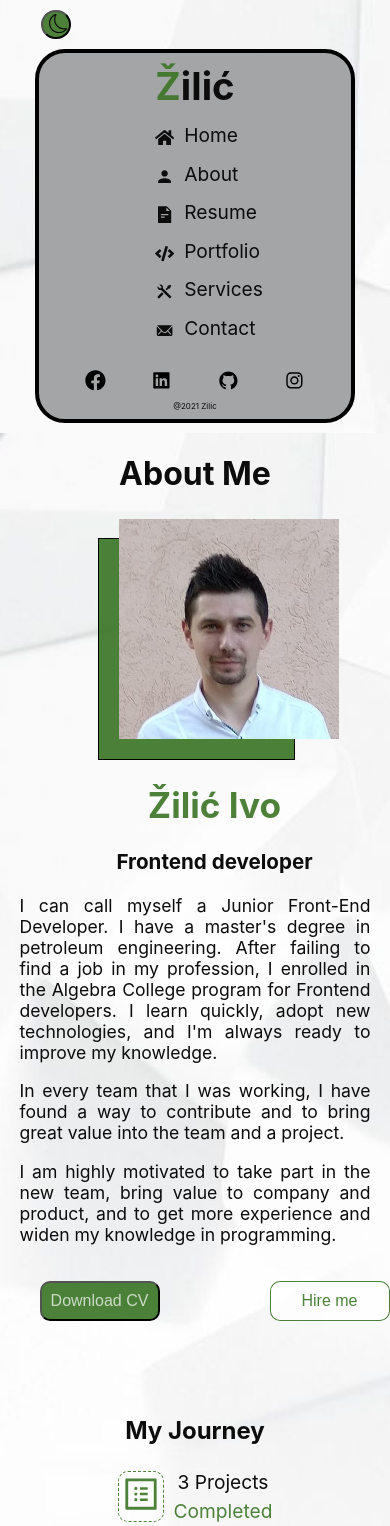
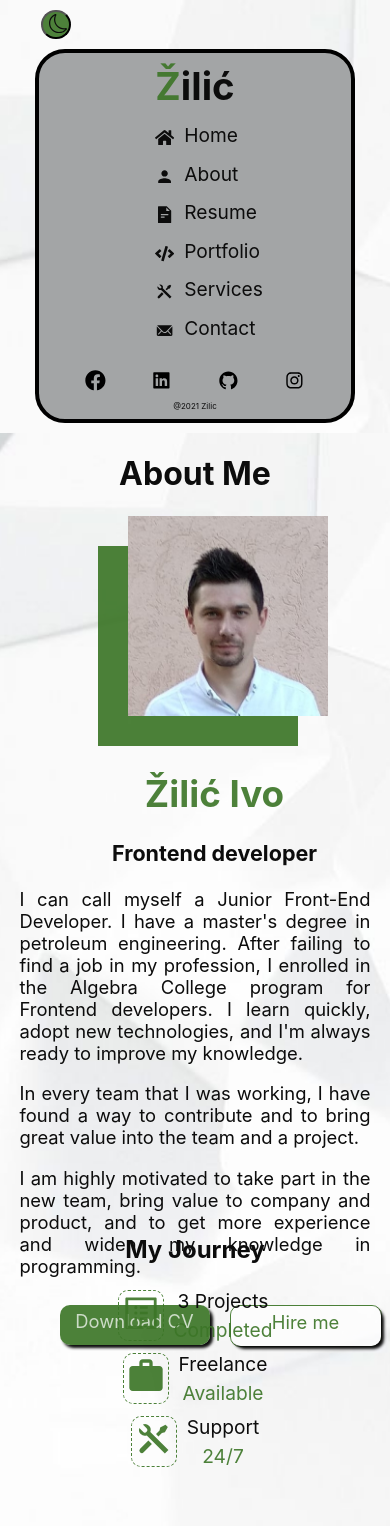
Before and after one commit to ZilicIvo91/Portfolio-new, a React (Create React App) app: page /about in a window 390 px wide. Shown: the top 1526 px of the page. Built offline with nearby package versions, Linux system fonts and the light colour scheme.

Commit message:
Update About component

```diff
--- a/src/App.scss
+++ b/src/App.scss
@@ -81,11 +81,8 @@ body.dark-mode{
     }
 
     &__image-wrapper {
-      padding: 2px;
-
       #{$this}--extended & {
           border: 1px dashed $dark-mode-text-border;
-          border-radius: 10px;
       }
     }
 
@@ -180,8 +177,33 @@ body.dark-mode{
       }
     }
   }
-  .about-container{
+  .about{
     @include background-dark;
+
+    &__image-wrapper{
+      background-color: $dark-mode-text-border;
+    }
+
+    &__text--header{
+      color: $dark-mode-text-border;
+    }
+
+    &__button{
+      a{
+        box-shadow: 3px 3px 3px $dark-mode-text;
+        background-color: $dark-mode-text-border;
+        color: $light-mode-text;
+      }
+
+      &--second{
+        color: $dark-mode-text-border;
+        border: 1px solid $dark-mode-text-border;
+        a{
+          background-color: $dark-mode-text-button;
+          color: $dark-mode-text-border;
+      }
+      }
+    }
 
     .about-profile{
       .about-img{
--- a/src/components/About/About.js
+++ b/src/components/About/About.js
@@ -13,31 +13,44 @@ function About() {
     return (
         <>
         <Navbar />
-        <div className="about-container">
+        <div className="about">
+            <div className="about__inner">
+                <div className="about__header">
                 <h1>About Me</h1>
-            <div className="about-profile">
-                <div className="about-img">
+                </div>
+                <div className="about__holder">
+                    <div className="about__holder--left">
+                        <div className="about__image-wrapper">
                             <img src={picture} alt="foto" />
                         </div>
+                    </div>
+                    <div className="about__holder--right">
 
-                <div className="about-text">
-                    <h1>Žilić Ivo</h1>
+                    <div className="about__text">
+                        <h1 className="about__text--header">Žilić Ivo</h1>
                         <h3>Frontend developer</h3>
                         <p>I can call myself a Junior Front-End Developer. I have a master's degree in petroleum engineering. After failing to find a job in my profession, I enrolled in the Algebra College program for Frontend developers. I learn quickly, adopt new technologies, and I'm always ready to improve my knowledge.</p>
                         <p>In every team that I was working, I have found a way to contribute and to bring great value into the team and a project.</p>
                         <p>I am highly motivated to take part in the new team, bring value to company and product, and to get more experience and widen my knowledge in programming.</p>
 
-                    <div className="about-btns">
-                        <button className="about-button"><a href={CV_Zilic_Ivo} target="_black">Download CV</a></button>
-                        <button className="about-buttontwo"><Link to={'/contact'}>Hire me</Link></button>
+                        <div className="about__buttons">
+                            <div className="about__buttons about__button">
+                                <a href={CV_Zilic_Ivo} target="_black">Download CV</a>
+                            </div>
+                            <div className="about__buttons about__button about__button--second">
+                                <Link to={'/contact'}>Hire me</Link>
+                            </div>
+                        </div>
                     </div>
                     </div>
 
                 </div>
-            <div className="about-profile">
-                    <div className="myJourney-container">
+
+            </div>
+            <div className="about__icons">
+                    <div className="journey__holder">
                         <h2>My Journey</h2>
-                            <div className="about-myJourneys">
+                            <div className="journey__icons">
                             {Journey.map((journey) => {
                                     return(
                                         <div key={journey.id}>
@@ -49,9 +62,9 @@ function About() {
 
                             </div>
                         </div>
-                        <div className="interest-container">
-                            <h2 className="interest-header">My Interests</h2>
-                            <div className="about-interests">
+                        <div className="interest__holder">
+                            <h2 className="interest__header">My Interests</h2>
+                            <div className="interest__icons">
                                 {Interest.map((interest) => {
                                     return(
                                         <div key={interest.id}>
--- a/src/components/About/About.scss
+++ b/src/components/About/About.scss
@@ -1,160 +1,175 @@
 @import '../../sass/theme.scss';
 
-.about-container{
+.about{
     text-align: center;
     width: 100%;
     margin-left: 300px;
     @include background-light;
+    height: 100vh;
 
-    .about-profile{
+    @media screen and (max-width: 450px){
+        width: 100%;
+        margin-top: 10px;
+        margin-left: 0px;
+        height: min-content;
+    }
+
+    &__header{
+        text-align: center;
+    }
+
+    &__holder{
+        height: 55vh;
         display: grid;
         grid-template-columns: 1fr 1fr;
-        margin-top: 25px;
 
-        .about-img{
-            border: 1px solid black;
-            margin-left: 25%;
-            margin-top: 5%;
-            width: 220px;
-            height: 220px;
-            background-color: $light-mode-text-border;
-            position: relative;
-
-            img{
-                width: 220px;
-                position: absolute;
-                top: -20px;
-                left: 20px;
+        @media screen and (max-width: 450px){
+            height: 80vh;
+            display: grid;
+            grid-template-columns: 1fr;
         }
     }
 
-        .about-text{
+    &__image-wrapper{
+        width: 30%;
+        height: 48%;
+        background-color: $light-mode-text-border;
+        margin-left: 25%;
+        margin-top: 8%;
+        position: relative;
+
+        @media screen and (max-width: 450px){
+            width: 200px;
+            height: 200px;
+            margin-left: 25%;
+            margin-top: 8%;
+            position: relative;
+        }
+
+        img{
+            position: absolute;
+            width: 100%;
+            top: -30px;
+            left: 30px;
+
+            @media screen and (max-width: 450px){
+                width: 200px;
+            }
+        }
+    }
+
+    &__text{
+        text-align: left;
+        margin: 10px 0px;
+        width: 80%;
+        font-size: 1.15rem;
+
+        @media screen and (max-width: 450px){
+            width: 100%;
+            align-items: center;
+            margin-left: 5%;
+            text-align: center;
+
+            p{
                 text-align: justify;
-            width: 80%;
-            font-size: 1.1rem;
+                width: 90%;
+            }
+        }
 
-            h1{
+        &--header{
             color: $light-mode-text-border;
         }
+    }
 
-            .about-button{
-                width: 120px;
-                height: 40px;
+    &__buttons{
+        width: 60%;
+        display: flex;
+        justify-content: space-between;
         border-radius: 10px;
-                margin-right: 20px;
-                margin-top: 5%;
-                background-color: $light-mode-text-border;
+        margin-top: 10px;
 
-                a{
-                    text-decoration: none;
-                    color: $dark-mode-text;
+        @media screen and (max-width: 450px){
+            display: flex;
+            justify-content: space-between;
+            margin-left: 20px;
         }
     }
-            .about-buttontwo{
-                @extend .about-button;
-                background-color: $light-mode-text-button;
+
+    &__button{
+        width: 150px;
+        a{
+            box-shadow:
+            3px 3px 3px $light-mode-text;
+            border-radius: 10px;
+            width: 200px;
+            height: 35px;
+            background-color: $light-mode-text-border;
+            color: $dark-mode-text;
+            text-align: center;
+            padding-top: 5px;
+            text-decoration: none;
+        }
+
+        &--second{
             color: $light-mode-text-border;
             border: 1px solid $light-mode-text-border;
             a{
-                    text-decoration: none;
+                background-color: $light-mode-text-button;
                 color: $light-mode-text-border;
             }
         }
     }
 
-        .about-myJourneys{
+    &__icons{
+        display: grid;
+        grid-template-columns: 1fr 1fr;
+        margin-top: 25px;
+
+        @media screen and (max-width: 450px){
+            display: flex;
+            flex-direction: column;
+        }
+    }
+
+    .journey__icons{
         display: flex;
         justify-content: space-around;
         margin-top: 50px;
         font-size: 1.2rem;
+
+        @media screen and (max-width: 450px){
+            display: flex;
+            flex-direction: column;
+            justify-content: center;
+            align-items: center;
+            margin-top: 10px;
         }
     }
-    .interest-header{
-        margin-right: 30%;
+
+    .interest__header{
+        width: 70%;
+
+        @media screen and (max-width: 450px){
+            width: 100%;
+            margin-top: 50px;
         }
-    .about-interests{
-        // border: 1px solid black;
+    }
+
+    .interest__icons{
         display: grid;
         grid-template-columns: auto auto auto;
         margin: 50px 6% 0;
         width: 80%;
-        height: 100%;
+        height: 90%;
         font-size: 1.2rem;
 
-    }
-}
-
         @media screen and (max-width: 450px){
-    .about-container{
-        width: 100%;
-        margin-top: 10px;
-        margin-left: 0px;
-
-        .about-profile{
-            width: 100%;
-            display: grid;
-            grid-template-columns: 1fr;
-
-            .about-img{
-                width: 50%;
-                align-items: center;
-                margin-left: 25%;
-            }
-
-            .about-text{
-                width: 100%;
-                align-items: center;
-                margin-left: 5%;
-                text-align: center;
-
-                h1{
-                    text-align: center;
-                }
-
-                p{
-                    text-align: justify;
-                    width: 90%;
-                }
-
-                .about-btns{
-                    display: flex;
-                    justify-content: space-between;
-                    margin-left: 20px;
-                    button{
-                        font-size: 1rem;
-                    }
-                }
-            }
-            .myJourney-container{
-                width: 100%;
-                margin-top: 50px;
-
-                .about-myJourneys{
-                    display: flex;
-                    flex-direction: column;
-                    justify-content: center;
-                    align-items: center;
-                    margin: 0;
-
-                }
-            }
-            .interest-container{
-                width: 100%;
-                margin: 0px;
-
-                .interest-header{
-                    margin: 20px 0px;
-                }
-
-                .about-interests{
             width: 100%;
             display: flex;
             flex-direction: column;
             justify-content: center;
             align-items: center;
-                    margin: 0;
+            margin: 50px 0px;
         }
     }
 }
-    }
-}
--- a/src/sass/theme.scss
+++ b/src/sass/theme.scss
@@ -10,6 +10,7 @@ $light-mode-bg: white;
 $light-mode-text-border: #3b7526e8;
 $light-mode-navbar-bg:  #a3a5a6;
 
+
 @mixin background-dark {
     background: url('../images/bg-dark.png') center/cover no-repeat;
 }
```
Also changed, not shown: 1 other file (tests, documents, lock files or other folders). Lines whose indentation alone changed are shown as unchanged.
